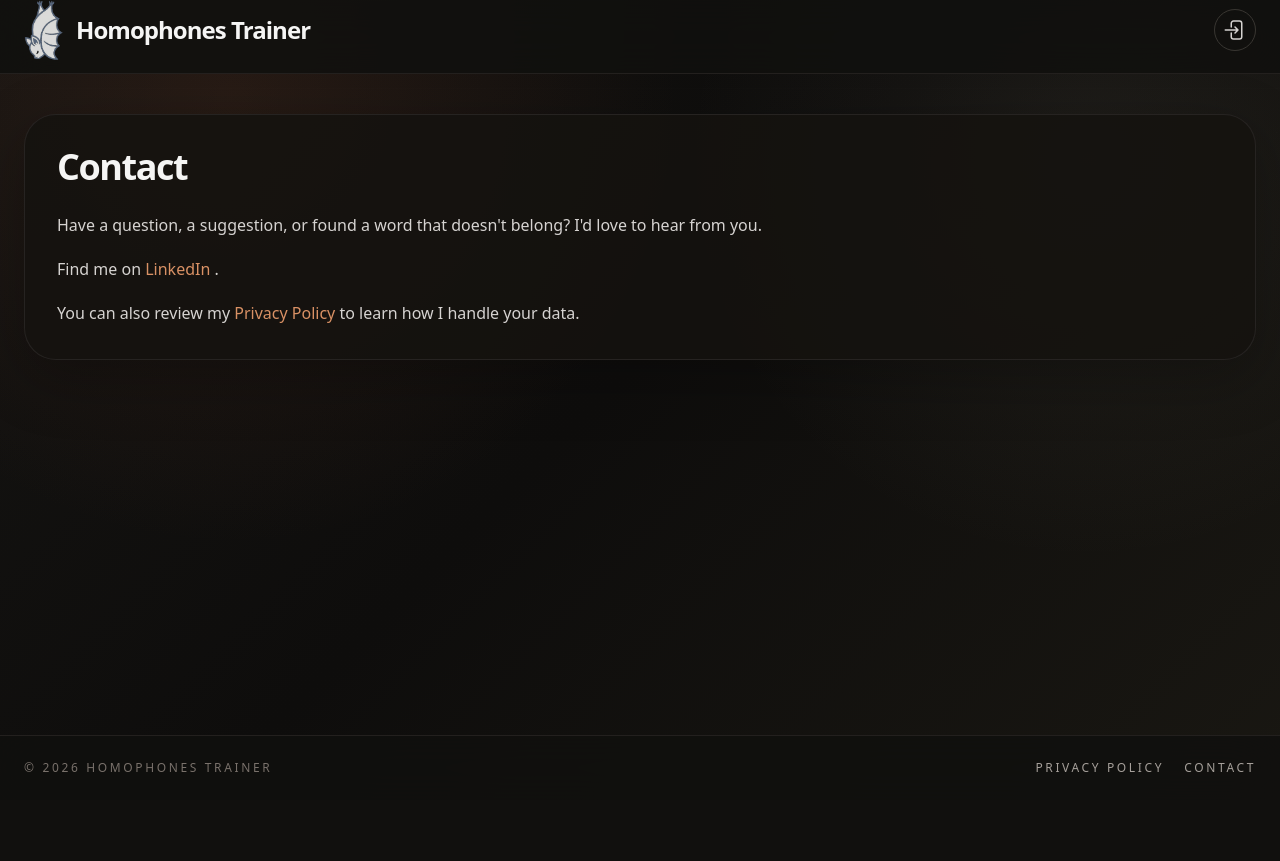
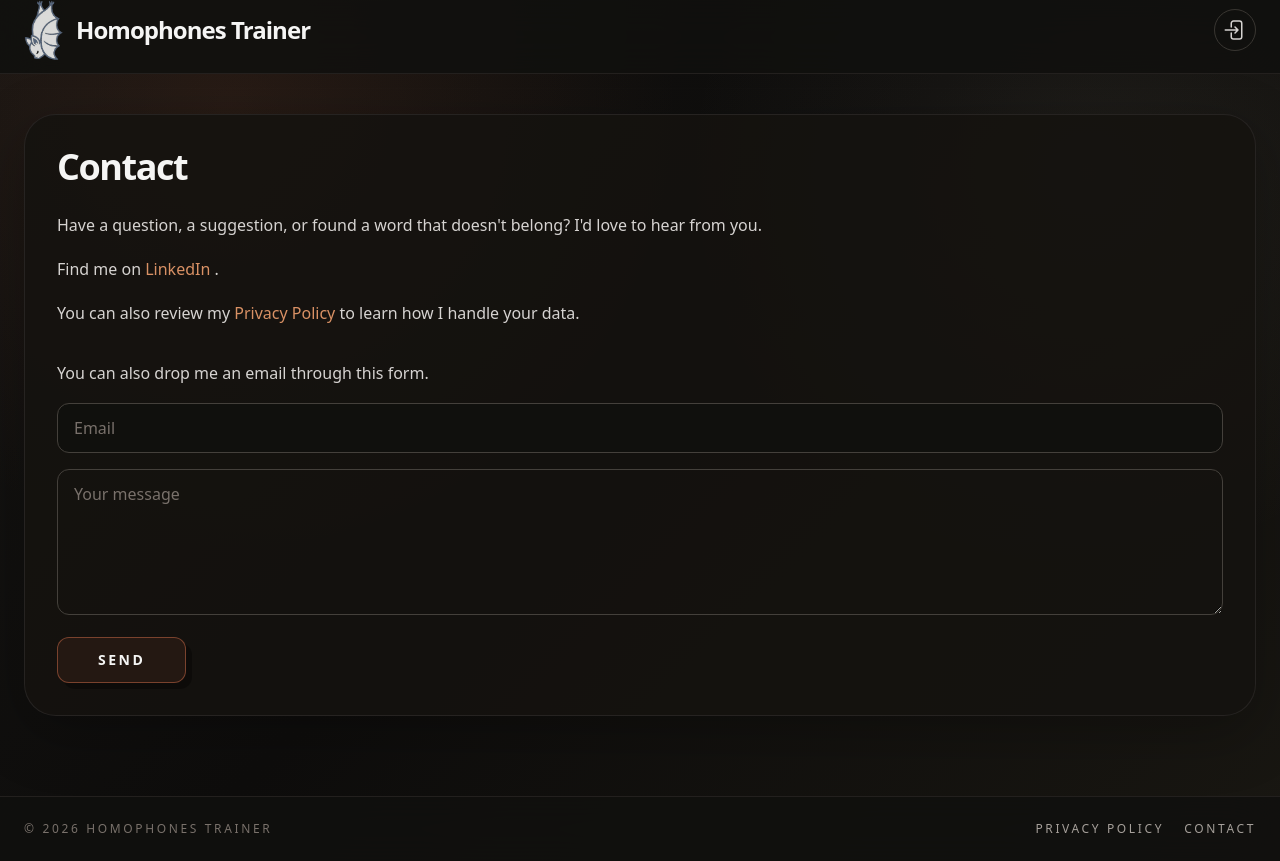
Before and after one commit to rokhomenko/homophones-trainer, a Vue app: page /contact in a window 1280 px wide. Before the commit the page ends 800 px from the top, so only its background shows below. Built offline with nearby package versions, Linux system fonts and the light colour scheme; no server answers.

Commit message:
contact form

```diff
--- a/src/views/ContactView.vue
+++ b/src/views/ContactView.vue
@@ -1,3 +1,28 @@
+<script setup lang="ts">
+import { computed, ref } from 'vue'
+
+const email = ref('')
+const message = ref('')
+const emailTouched = ref(false)
+const submitted = ref(false)
+
+const emailRegex = /^[^\s@]+@[^\s@]+\.[^\s@]+$/
+const isEmailValid = computed(() => emailRegex.test(email.value.trim()))
+const showEmailError = computed(() => (emailTouched.value || submitted.value) && !isEmailValid.value)
+
+function onSubmit() {
+  submitted.value = true
+  if (!isEmailValid.value) {
+    emailTouched.value = true
+    return
+  }
+  submitted.value = false
+  email.value = ''
+  message.value = ''
+  emailTouched.value = false
+}
+</script>
+
 <template>
   <section
     class="relative overflow-hidden border border-stone-800/90 bg-[#15130f]/88 px-5 py-8 shadow-[0_18px_60px_rgb(0_0_0/0.25)] rounded-[2rem] sm:px-8">
@@ -23,5 +48,34 @@
         to learn how I handle your data.
       </p>
     </div>
+
+    <form class="mt-8 space-y-4" novalidate @submit.prevent="onSubmit">
+      <p class="text-sm leading-7 text-stone-300 sm:text-base">
+        You can also drop me an email through this form.
+      </p>
+      <div>
+        <input
+          v-model="email"
+          type="email"
+          autocomplete="email"
+          placeholder="Email"
+          class="w-full border border-stone-700 px-4 py-3 text-sm text-stone-100 placeholder:text-stone-500 focus:border-[#9e553a] focus:outline-none rounded-xl sm:text-base"
+          :class="showEmailError ? 'border-[#e09773]' : ''"
+          @blur="emailTouched = true" />
+        <p v-if="showEmailError" class="mt-2 text-sm text-[#e09773]">
+          Please enter a valid email address.
+        </p>
+      </div>
+      <textarea
+        v-model="message"
+        rows="5"
+        placeholder="Your message"
+        class="w-full resize-y border border-stone-700 px-4 py-3 text-sm text-stone-100 placeholder:text-stone-500 focus:border-[#9e553a] focus:outline-none rounded-xl sm:text-base" />
+      <button
+        type="submit"
+        class="border border-[#9e553a]/70 bg-[#241812] px-10 py-3 text-center text-sm font-black uppercase tracking-[0.18em] text-stone-100 shadow-[6px_6px_0_rgb(0_0_0/0.35)] hover:bg-[#2b1b14] rounded-xl">
+        Send
+      </button>
+    </form>
   </section>
 </template>
```
